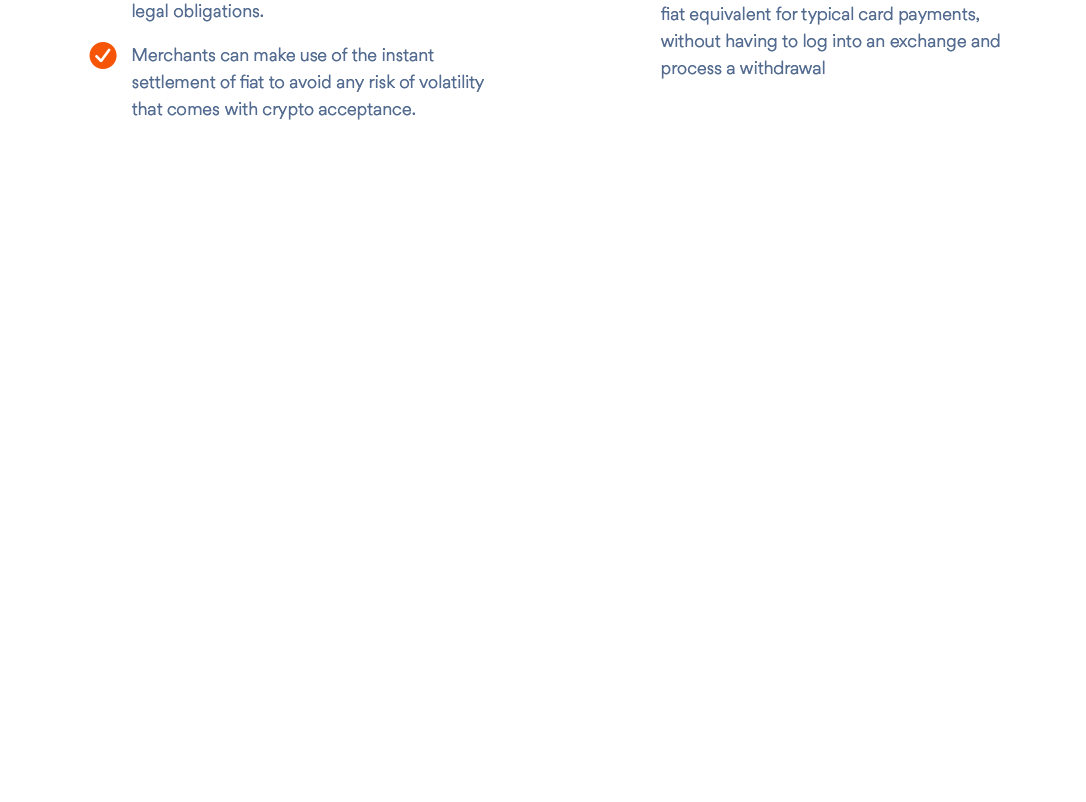
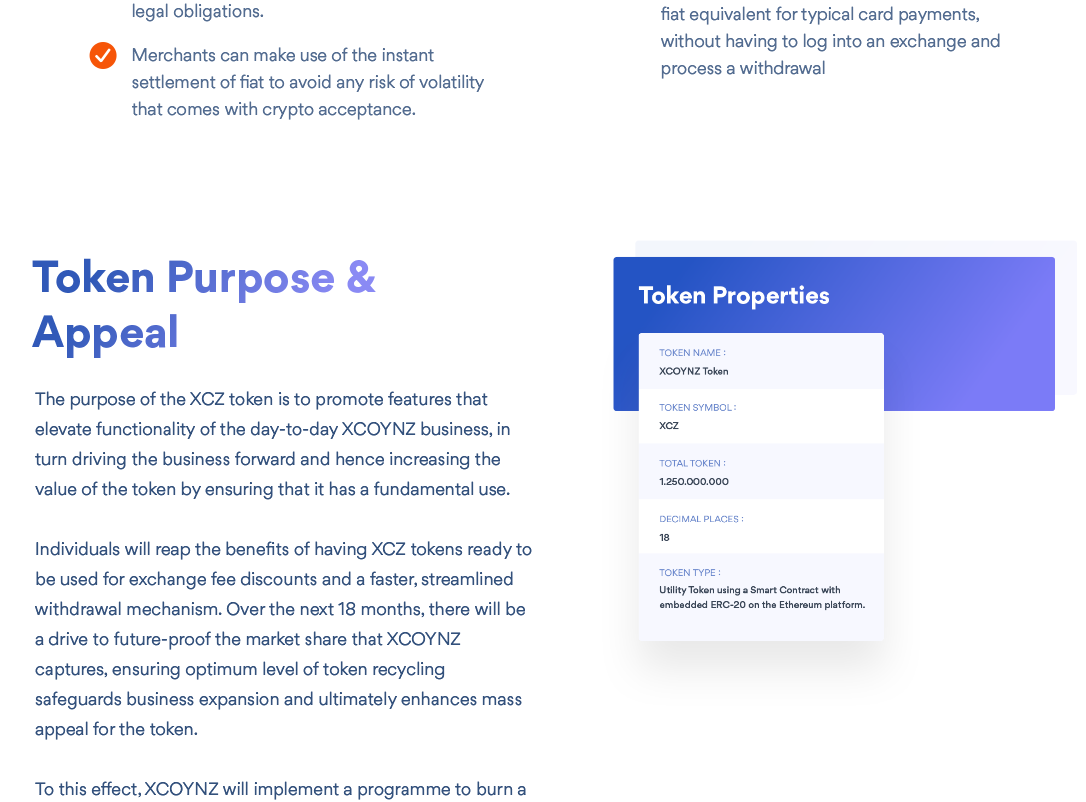
Before and after one commit to cassidypignatello/xcoynz, a React (Create React App) app: page / in a window 1280 px wide. Shown: the part 2809-3611 px from the top of the page, without its empty margins (133-1219 px from the left). Built offline with nearby package versions, Linux system fonts and the light colour scheme.

Commit message:
adds Token component

```diff
--- a/src/App.js
+++ b/src/App.js
@@ -6,6 +6,7 @@
 import Home from './components/Home/Home.js'
 import AboutUs from './components/AboutUs/AboutUs.js'
 import Overview from './components/Overview/Overview.js'
+import Token from './components/Token/Token.js'
 
 class App extends Component {
   render() {
@@ -19,6 +20,7 @@
         <PolygonTwo />
         <AboutUs />
         <Overview />
+        <Token />
       </div>
     );
   }
--- a/src/components/Overview/Overview.module.css
+++ b/src/components/Overview/Overview.module.css
@@ -69,6 +69,10 @@
   .paymentGateway {
     height: 476px;
   }
+
+  .smartCard {
+    height: 432px;
+  }
 }
 
 .row {
--- /dev/null
+++ b/src/components/Token/Token.js
@@ -0,0 +1,24 @@
+import React, { Component } from 'react'
+import { Container, Row, Col } from 'react-bootstrap'
+import styles from './Token.module.css'
+
+export default class Token extends Component {
+  render() {
+    return (
+      <Container id='token'>
+        <Row className='justify-content-center'>
+          <Col
+            xs='auto'
+            lg={{ span: 6, offset: 1 }}
+            className={`${styles.tokenPurpose}`}>
+          </Col>
+          <Col
+            xs='auto'
+            lg={{ span: 5, offset: 0 }}
+            className={`${styles.tokenProperties}`}>
+          </Col>
+        </Row>
+      </Container>
+    )
+  }
+}
--- /dev/null
+++ b/src/components/Token/Token.module.css
@@ -0,0 +1,23 @@
+.tokenPurpose {
+  background: url('../../assets/images/token-purpose.png') 0% 0% / contain no-repeat;
+  width: 500px;
+  height: 661px;
+  margin-top: 138px;
+}
+
+.tokenProperties {
+  background: url('../../assets/images/token-properties.png') 0% 0% / contain no-repeat;
+  width: 868px;
+  height: 852px;
+  margin-top: 120px;
+}
+
+@media only screen and (max-width: 414px) {
+  .tokenPurpose, .tokenProperties {
+    margin-top: 0;
+  }
+
+  .tokenPurpose {
+    height: 558px;
+  }
+}
```
Also changed, not shown: src/assets/images/token-properties.png (added), src/assets/images/token-purpose.png (added).
